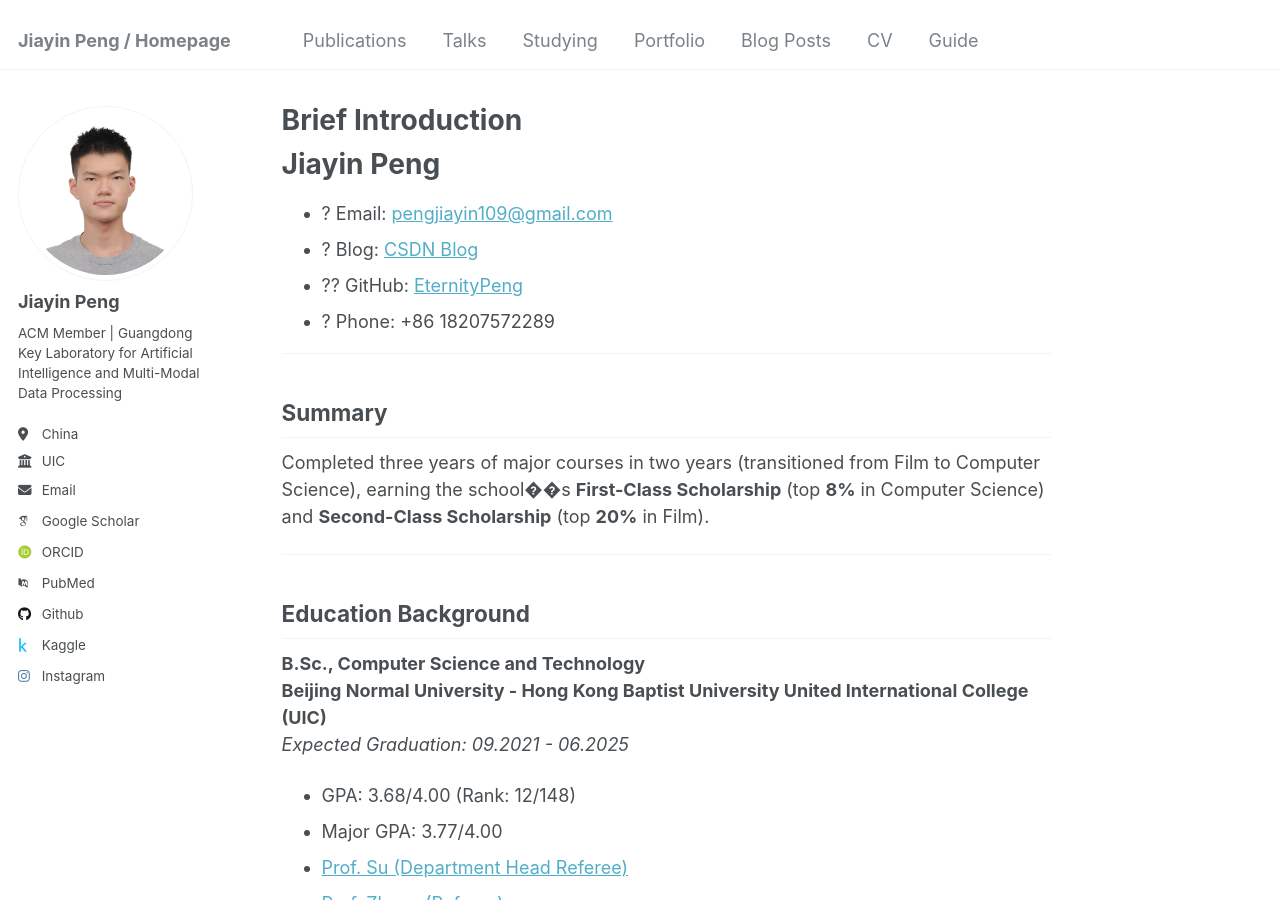
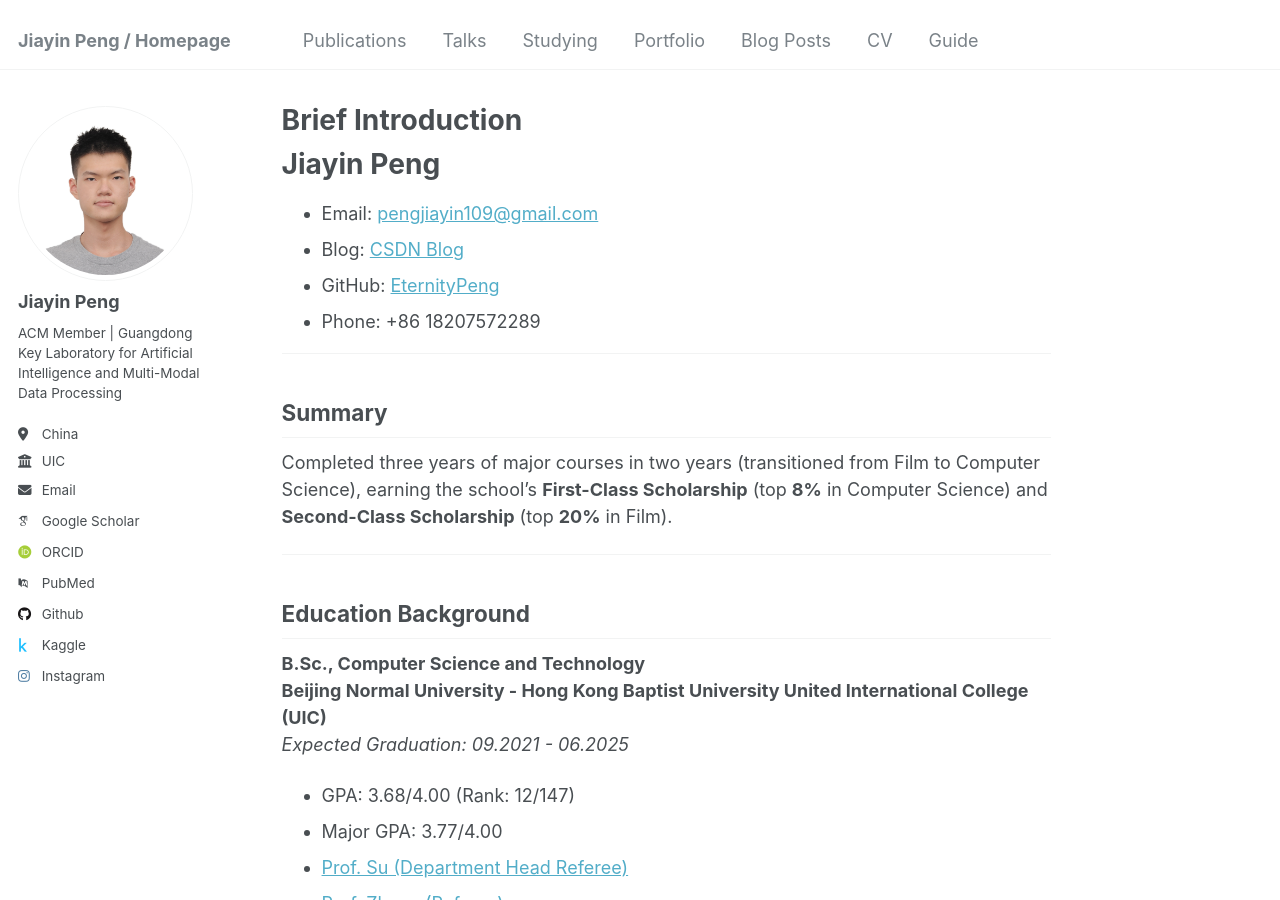
Before and after one commit to EternityPeng/eternitypeng.github.io, a Jekyll site: the page built from _pages/about.md, in a window 1280 px wide and 900 px high. Built offline with Jekyll 4.4.1, drawn with Linux system fonts in a browser that asks for light colours; some web fonts are replaced; part of the change alters nothing that is shown; some of the changed text lies outside the part shown.

Commit message:
fix bug in brief intro and change the coding type

```diff
--- a/_pages/about.md
+++ b/_pages/about.md
@@ -9,15 +9,15 @@ redirect_from:
 
 # Jiayin Peng
 
-- ? Email: [pengjiayin109@gmail.com](mailto:pengjiayin109@gmail.com)
-- ? Blog: [CSDN Blog](https://blog.csdn.net/p213100)
-- ?? GitHub: [EternityPeng](https://github.com/EternityPeng)
-- ? Phone: +86 18207572289
+- Email: [pengjiayin109@gmail.com](mailto:pengjiayin109@gmail.com)
+- Blog: [CSDN Blog](https://blog.csdn.net/p213100)
+- GitHub: [EternityPeng](https://github.com/EternityPeng)
+- Phone: +86 18207572289
 
 ---
 
 ## Summary
-Completed three years of major courses in two years (transitioned from Film to Computer Science), earning the school��s **First-Class Scholarship** (top **8%** in Computer Science) and **Second-Class Scholarship** (top **20%** in Film).
+Completed three years of major courses in two years (transitioned from Film to Computer Science), earning the school's **First-Class Scholarship** (top **8%** in Computer Science) and **Second-Class Scholarship** (top **20%** in Film).
 
 ---
 
@@ -26,7 +26,7 @@ Completed three years of major courses in two years (transitioned from Film to C
 **B.Sc., Computer Science and Technology**
 **Beijing Normal University - Hong Kong Baptist University United International College (UIC)**
 *Expected Graduation: 09.2021 - 06.2025*
-- GPA: 3.68/4.00 (Rank: 12/148)
+- GPA: 3.68/4.00 (Rank: 12/147)
 - Major GPA: 3.77/4.00
 - [Prof. Su (Department Head Referee)](https://staff.uic.edu.cn/wfsu/en)
 - [Prof. Zhang (Referee)](https://staff.uic.edu.cn/amyzhang/en)
@@ -61,7 +61,7 @@ Completed three years of major courses in two years (transitioned from Film to C
 
 ### A Self-aware Computing Model for Autonomous Driving (Ongoing Publication EAAI)
 *03.2024 - Present*
-- Collaborated with [Assoc. Dean Ricky Hou](https://staff.uic.edu.cn/rickyhou/en) to clean datasets and map historical routes using **QGIS**.
+- Collaborated with [Assoc. Dean Ricky Hou(Referee)](https://staff.uic.edu.cn/rickyhou/en) to clean datasets and map historical routes using **QGIS**.
 - Applied clustering methods to identify anomalous driving behaviors.
 
 ---
@@ -69,7 +69,7 @@ Completed three years of major courses in two years (transitioned from Film to C
 ## Internship Experience
 
 ### Canvest SciWin Intelligent Company (HKEX-listed), R&D Dept.
-*Data Processing Intern (06.2023 �C 09.2023)*
+*Data Processing Intern (06.2023 - 09.2023)*
 - Utilized **Unity** for point cloud localization and annotation.
 - Prepared anomaly reports and delivered weekly team presentations.
 - Assisted in the installation and deployment of **LiDAR** components.
```
